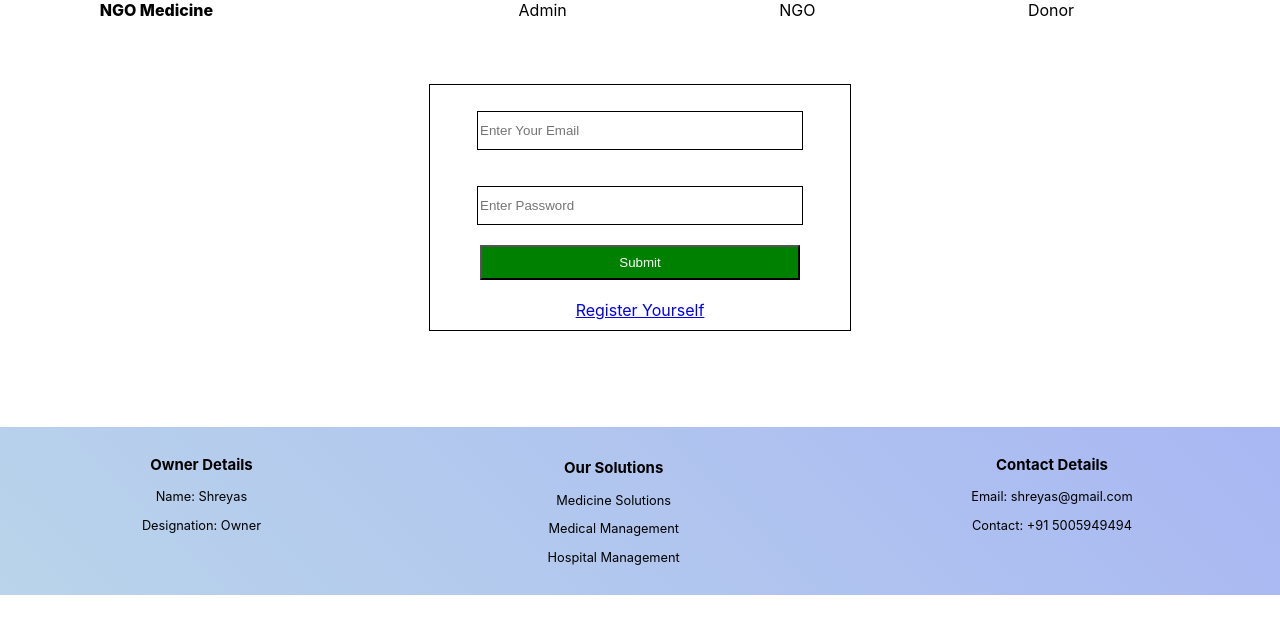
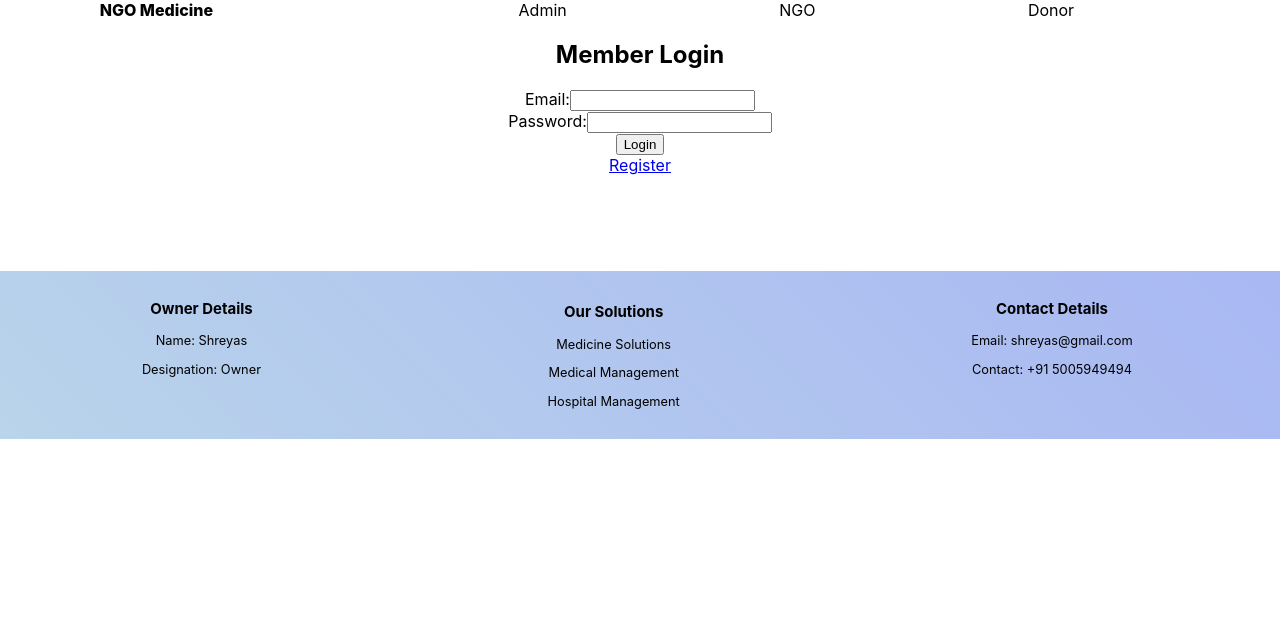
Before and after one commit to shreyash7865/ngo-frontend, a React (Create React App) app: page /donor-login in a window 1280 px wide. Shown: the top 634 px of the page. Built offline with nearby package versions, Linux system fonts and the light colour scheme.

Commit message:
new commit -5

```diff
--- a/src/Components/Pages/Admin/AdminLogin.js
+++ b/src/Components/Pages/Admin/AdminLogin.js
@@ -41,7 +41,7 @@ function AdminLogin() {
         password: password
       });
 
-      if (response.data.results) {
+      if (response.data.result) {
         // Login successful, perform necessary actions (e.g., redirect to admin dashboard)
         console.log(response.data);
         navigate('/admin-dashboard');
--- a/src/Components/Pages/Members/MemberLogin.js
+++ b/src/Components/Pages/Members/MemberLogin.js
@@ -1,53 +1,63 @@
-import React, { useState } from 'react'
+import React, { useState } from 'react';
+import axios from 'axios';
 import { useNavigate } from 'react-router-dom';
 
-function MemberLogin() {
+const MemberLogin = () => {
+  const navigate = useNavigate();
+  const [email, setEmail] = useState('');
+  const [password, setPassword] = useState('');
+  const [error, setError] = useState('');
 
-  const [email, setEmail] = useState("");
-  const [password, setPassword] = useState("");
-  const navigate = useNavigate();
+  const handleLogin = async (e) => {
+    e.preventDefault();
 
+    try {
+      const response = await axios.post('/login', {
+        email: email,
+        password: password
+      });
 
-
-  const Login_member = async(e)=>{
-    e.preventDefault();
-    const response = await fetch(`https://ngo-backend-wz9s.onrender.com/api/donor/login`,{
-      method: 'POST',
-      headers: {
-        'Content-Type': 'application/json',
-      },
-      body:JSON.stringify({
-        email, password
-      })
-    })
-    const data = await(response.json());
-    console.log(data);
-
-    if(!data){
-      alert("Invalid Credentials..")
-    }else{
-      alert("You Logged In");
-      navigate('/donor-dashboard')
+      if (response.data.results) {
+        // Login successful, perform necessary actions (e.g., redirect to member dashboard)
+        console.log('Member Logged In');
+      } else {
+        // Invalid credentials
+        setError('Invalid credentials');
+      }
+    } catch (error) {
+      console.error(error);
+      setError('An error occurred. Please try again later.');
     }
-
-    setEmail("")
-    setPassword("")
-
-  }
+  };
 
   return (
-    <div className='ngo-request-section'>
-    <div className="ngo-request-form">
-        <form onSubmit={Login_member} method='post'>
-            <input type="email" value={email} onChange={(e)=> setEmail(e.target.value)} placeholder='Enter Your Email' /> <br />
-            <input type="password" value={password} onChange={(e)=>setPassword(e.target.value)} placeholder='Enter Password' /> <br />
-            <button type='submit'>Submit</button> <br />
-            <a href="/donor-registration">Register Yourself</a>
+    <div>
+      <h2>Member Login</h2>
+      {error && <p>{error}</p>}
+      <form onSubmit={handleLogin}>
+        <div>
+          <label htmlFor="email">Email:</label>
+          <input
+            type="email"
+            id="email"
+            value={email}
+            onChange={(e) => setEmail(e.target.value)}
+          />
+        </div>
+        <div>
+          <label htmlFor="password">Password:</label>
+          <input
+            type="password"
+            id="password"
+            value={password}
+            onChange={(e) => setPassword(e.target.value)}
+          />
+        </div>
+        <button type="submit">Login</button>
+      </form>
+      <a href="/donor-registration">Register</a>
+    </div>
+  );
+};
 
-        </form>
-    </div>
-</div>
-  )
-}
-
-export default MemberLogin
+export default MemberLogin;
--- a/src/Components/Pages/Members/Members.js
+++ b/src/Components/Pages/Members/Members.js
@@ -46,7 +46,7 @@ const Members = () => {
         <form>
           <label>
             First Name:
-          <input
+            <input required
               type="text"
               value={fName}
               onChange={(e) => setFName(e.target.value)}
@@ -55,7 +55,7 @@ const Members = () => {
           <br />
           <label>
             Last Name:
-          <input
+            <input required
               type="text"
               value={lName}
               onChange={(e) => setLName(e.target.value)}
@@ -64,7 +64,7 @@ const Members = () => {
           <br />
           <label>
             Email:
-          <input
+            <input required
               type="email"
               value={email}
               onChange={(e) => setEmail(e.target.value)}
@@ -73,7 +73,7 @@ const Members = () => {
           <br />
           <label>
             Password:
-          <input
+            <input required
               type="password"
               value={password}
               onChange={(e) => setPassword(e.target.value)}
@@ -82,7 +82,7 @@ const Members = () => {
           <br />
           <label>
             Address:
-          <input
+            <input required
               type="text"
               value={address}
               onChange={(e) => setAddress(e.target.value)}
```
Lines whose indentation alone changed are shown as unchanged.
